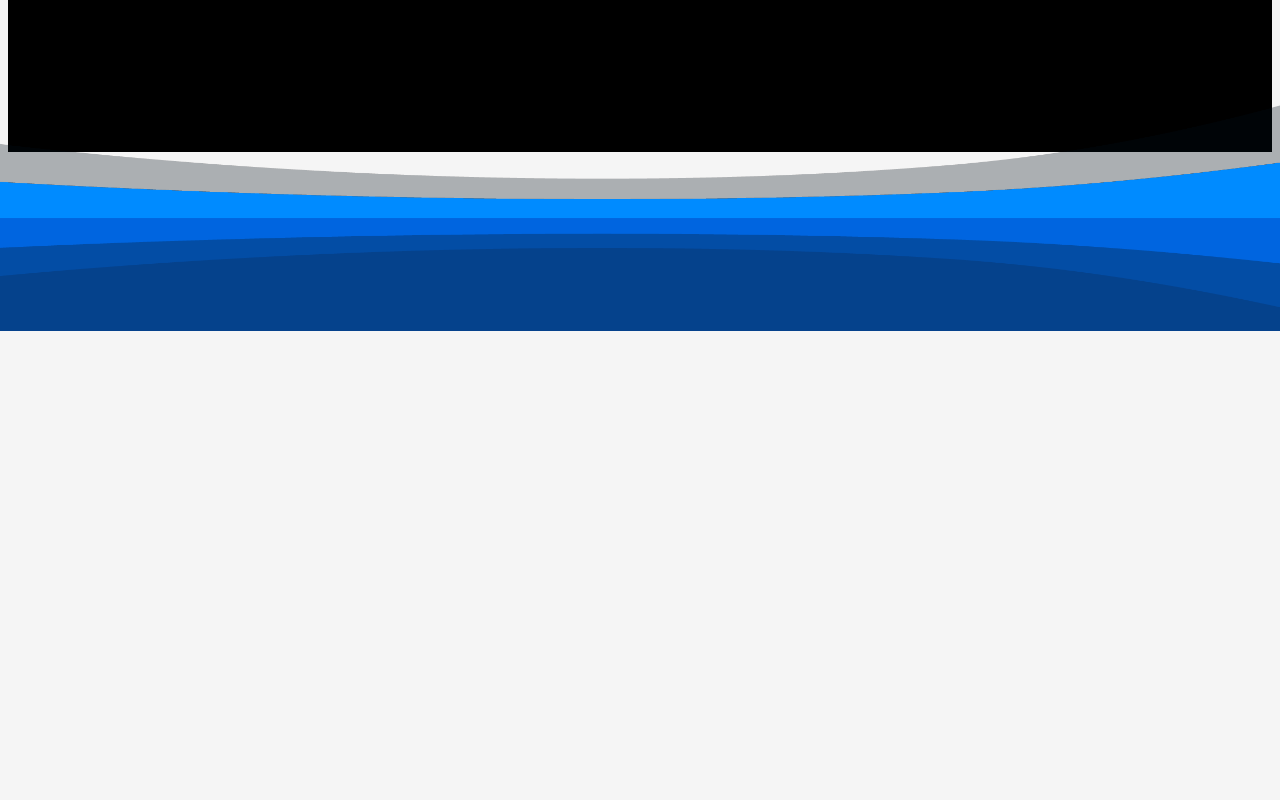
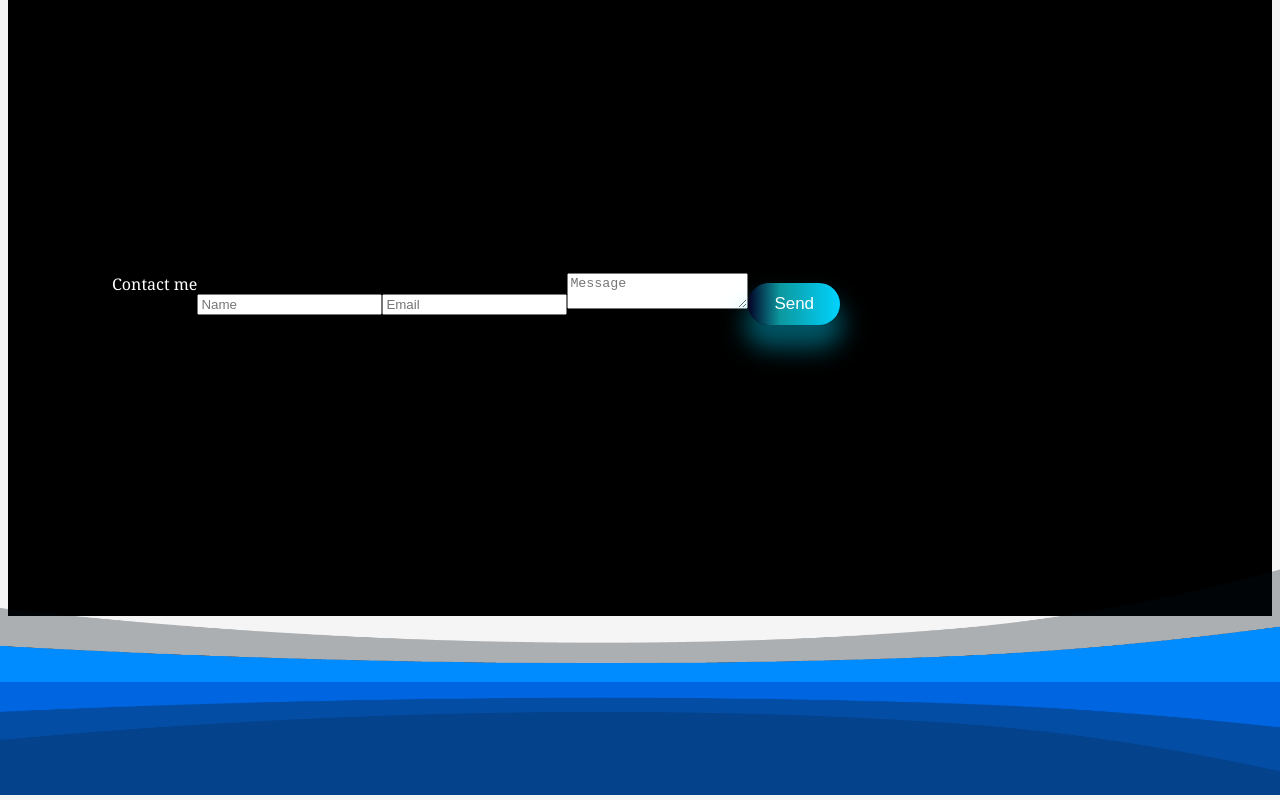
Before and after one commit to Arturoo09/Portfolio, a React (Create React App) app: page / in a window 1280 px wide. Shown: the part 2359-3159 px from the top of the page. Before the commit the page ends 2695 px from the top, so only its background shows below. Built offline with nearby package versions, Linux system fonts and the light colour scheme.

Commit message:
avance en Contact

```diff
--- a/src/Components/Contact/Contact.css
+++ b/src/Components/Contact/Contact.css
@@ -1,6 +1,6 @@
-.Contact {
+.contact {
   padding: 0 3rem 0 3rem;
   display: flex;
-  height: 75vh;
+  height: 50vh;
   margin-top: 4rem;
 }
--- a/src/Components/Contact/Contact.jsx
+++ b/src/Components/Contact/Contact.jsx
@@ -1,24 +1,41 @@
-import React, {useRef} from 'react'
+import React, {useContext, useRef, useState} from 'react'
 import emailjs from '@emailjs/browser'
 import './Contact.css'
+import { themeContext } from "../../Context";
 
 const Contact = () => {
+    const theme = useContext(themeContext);
+    const darkMode = theme.state.darkMode;
     const form = useRef();
+    const [done, setDone] = useState(false)
 
     const sendEmail = (e) => {
         e.preventDefault();
 
         emailjs.sendForm('service_zwih21l', 'template_z81kjtj', form.current, 'TVKP97vAriwjufPeD').then((result) => {
             console.log(result.text);
+            setDone(true);
+            form.reset();
         }, (error) => {
             console.log(error.text);
         });
 
     };
     return (
-    <form ref={form} onSubmit={sendEmail}>
-
-    </form>
+        <div className="contact" id="contact">
+            <div className="c-left">
+                <span style={{color: darkMode ? 'white': ''}}>Contact me</span>
+            </div>
+            <div className="c-right">
+                <form ref={form} onSubmit={sendEmail}>
+                    <input type="text" name='user_name' className='user' placeholder='Name'/>
+                    <input type="email" name='user_email' className='user' placeholder='Email'/>
+                    <textarea name="message" className="user" placeholder="Message"/>
+                    <input type="submit" value="Send" className="button"/>
+                    <span>{done && "Thanks for Contacting me"}</span>
+                </form>
+            </div>
+        </div>
     )
 }
 
```
